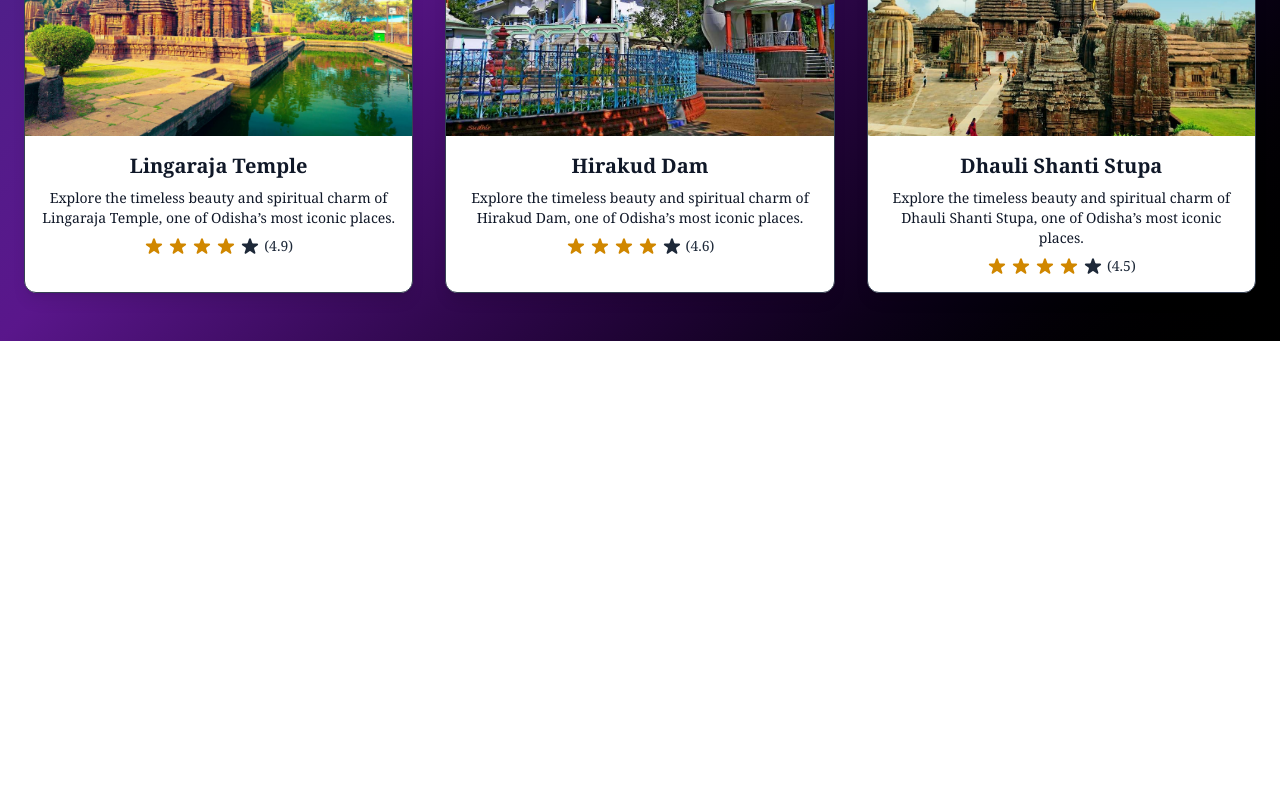
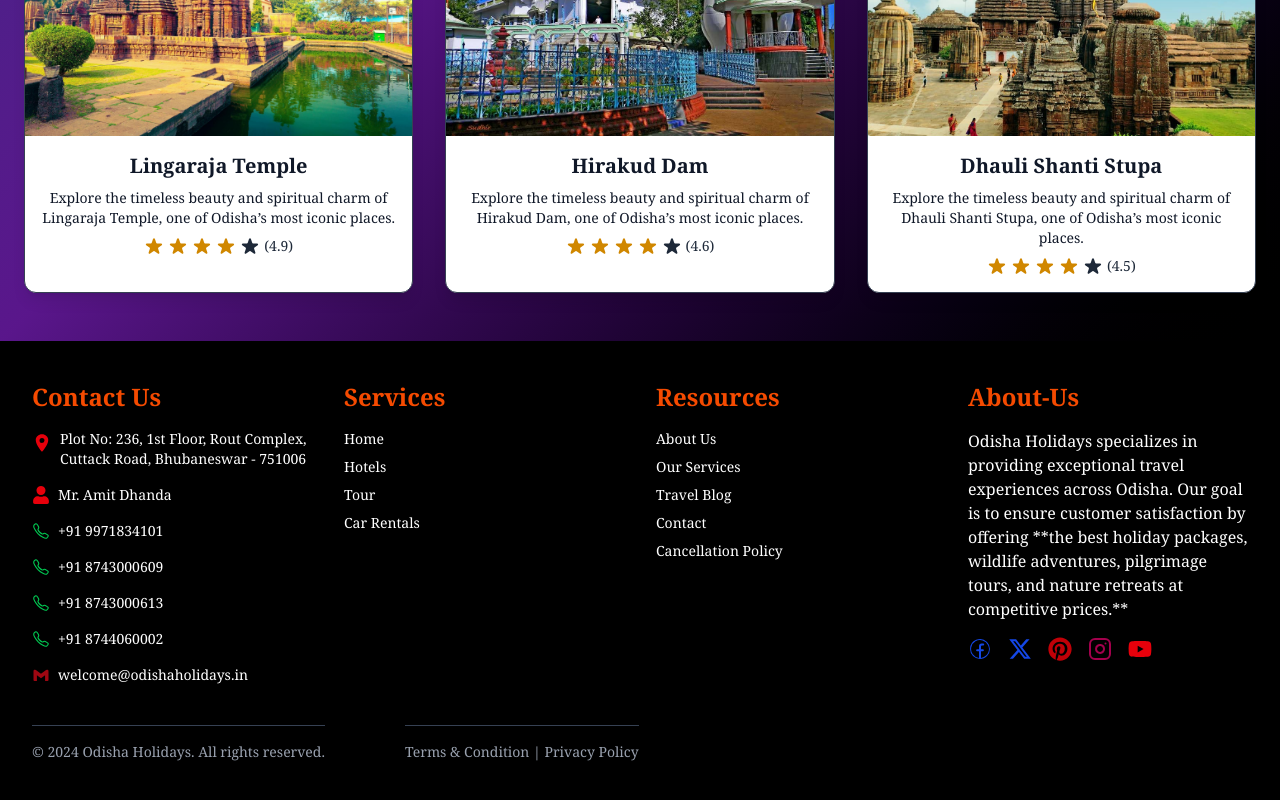
Before and after one commit to PrateekMishraaa/OdishaHolidaysLandingpage, a React (Vite) app: page / in a window 1280 px wide. Shown: the part 3323-4123 px from the top of the page. Before the commit the page ends 3664 px from the top, so only its background shows below. Built offline with nearby package versions, Linux system fonts and the light colour scheme.

Commit message:
ui-update add footer

```diff
--- /dev/null
+++ b/src/Components/Footer.jsx
@@ -0,0 +1,101 @@
+import React from 'react'
+import { IoLocationSharp, IoCallOutline } from "react-icons/io5";
+import { FaUser } from "react-icons/fa";
+import { BiLogoGmail } from "react-icons/bi";
+import { CiFacebook } from "react-icons/ci";
+import { FaXTwitter } from "react-icons/fa6";
+import { FaPinterest,FaYoutube } from "react-icons/fa";
+import { LuInstagram } from "react-icons/lu";
+const Footer = () => {
+    return (
+        <footer className='w-full bg-black text-white font-serif px-8 py-10'>
+            <div className='grid grid-cols-1 md:grid-cols-4 gap-8'>
+
+                {/* Contact Us */}
+                <div className='space-y-4'>
+                    <h3 className='text-2xl font-bold text-orange-600'>Contact Us</h3>
+                    <div className='flex items-start gap-2'>
+                        <IoLocationSharp className='text-red-600 text-xl mt-1' />
+                        <p className='text-sm'>
+                            Plot No: 236, 1st Floor, Rout Complex,<br />
+                            Cuttack Road, Bhubaneswar - 751006
+                        </p>
+                    </div>
+                    <div className='flex items-center gap-2'>
+                        <FaUser className='text-red-600 text-lg' />
+                        <p className='text-sm'>Mr. Amit Dhanda</p>
+                    </div>
+                    <div className='flex items-center gap-2'>
+                        <IoCallOutline className='text-green-500 text-lg' />
+                        <p className='text-sm'>+91 9971834101</p>
+                    </div>
+                    <div className='flex items-center gap-2'>
+                        <IoCallOutline className='text-green-500 text-lg' />
+                        <p className='text-sm'>+91 8743000609</p>
+                    </div>
+                    <div className='flex items-center gap-2'>
+                        <IoCallOutline className='text-green-500 text-lg' />
+                        <p className='text-sm'>+91 8743000613</p>
+                    </div>
+                    <div className='flex items-center gap-2'>
+                        <IoCallOutline className='text-green-500 text-lg' />
+                        <p className='text-sm'>+91 8744060002</p>
+                    </div>
+                    <div className='flex items-center gap-2'>
+                        <BiLogoGmail className='text-red-800 text-lg' />
+                        <a href='welcome@odishaholidays.in' className='text-sm'>welcome@odishaholidays.in</a>
+                    </div>
+                </div>
+
+                {/* About Us */}
+                <div className='space-y-4'>
+                    <h3 className='text-2xl font-bold text-orange-600'>Services</h3>
+                    <ul className='space-y-2 text-sm'>
+                        <li className='hover:text-yellow-400 cursor-pointer'>Home</li>
+                        <li className='hover:text-yellow-400 cursor-pointer'>Hotels</li>
+                        <li className='hover:text-yellow-400 cursor-pointer'>Tour</li>
+                        <li className='hover:text-yellow-400 cursor-pointer'>Car Rentals</li>
+                    </ul>
+                </div>
+
+                {/* Services */}
+                <div className='space-y-4'>
+                    <h3 className='text-2xl font-bold text-orange-600'>Resources</h3>
+                    <ul className='space-y-2 text-sm'>
+                        <li className='hover:text-yellow-400 cursor-pointer'>About Us</li>
+                        <li className='hover:text-yellow-400 cursor-pointer'>Our Services</li>
+                        <li className='hover:text-yellow-400 cursor-pointer'>Travel Blog</li>
+                        <li className='hover:text-yellow-400 cursor-pointer'>Contact</li>
+                        <li className='hover:text-yellow-400 cursor-pointer'>Cancellation Policy</li>
+                    </ul>
+                </div>
+
+                {/* Social Links */}
+                <div className='space-y-4'>
+                    <h3 className='text-2xl font-bold text-orange-600'>About-Us</h3>
+                    <p>Odisha Holidays specializes in providing exceptional travel experiences across Odisha. Our goal is to ensure customer satisfaction by offering **the best holiday packages, wildlife adventures, pilgrimage tours, and nature retreats at competitive prices.**</p>
+                    <ul className='space-y-2 text-sm flex  gap-4'>
+            <li className='hover:text-yellow-400 cursor-pointer'><a href="https://www.facebook.com/OdishaHolidays.in"><CiFacebook className='text-2xl text-blue-700 hover:text-blue-900 transition'/></a></li>
+             <li className='hover:text-yellow-400 cursor-pointer'><a href="https://x.com/OdishaHolidays"><FaXTwitter className='text-2xl text-blue-700 hover:text-blue-900 transition'/></a></li>
+            <li className='hover:text-yellow-400 cursor-pointer'><a href="https://in.pinterest.com/Odishaholidays/_saved/"><FaPinterest className='text-2xl text-red-700 hover:text-blue-900 transition'/></a></li>
+           <li className='hover:text-yellow-400 cursor-pointer'><a href="https://www.instagram.com/odishaholidays/"><LuInstagram className='text-2xl text-pink-800 hover:text-blue-900 transition'/></a></li>
+            <li className='hover:text-yellow-400 cursor-pointer'><a href="https://www.youtube.com/channel/UCdGqp-2xTHhJfLHJqkaIS7A"><FaYoutube className='text-2xl text-red-600 hover:text-blue-900 transition'/></a></li>
+          </ul>
+                </div>
+
+            </div>
+
+            {/* Footer bottom */}
+         <div className='flex gap-20'>
+         <div className='mt-10 border-t border-gray-700 pt-4 text-center text-sm text-gray-400'>
+                © 2024 Odisha Holidays. All rights reserved.
+            </div>
+            <div className='mt-10 border-t border-gray-700 pt-4 text-center text-sm text-gray-400'>
+               Terms & Condition | Privacy Policy
+            </div>
+         </div>
+        </footer>
+    )
+}
+
+export default Footer;
--- a/src/Pages/HomePage.jsx
+++ b/src/Pages/HomePage.jsx
@@ -10,6 +10,7 @@ import BannerFive from "../assets/banner5.jpg"
 import BannerSix from "../assets/banner6.jpg";
 import BannerSeven from "../assets/banner7.jpg";
 import BannerEight from "../assets/banner8.jpg";
+import Footer from '../Components/Footer';
 const HomePage = () => {
   return (
     <>
@@ -206,7 +207,7 @@ const HomePage = () => {
     ))}
   </div>
 </section>
-
+    <Footer/>
 
     </>
   );
```
